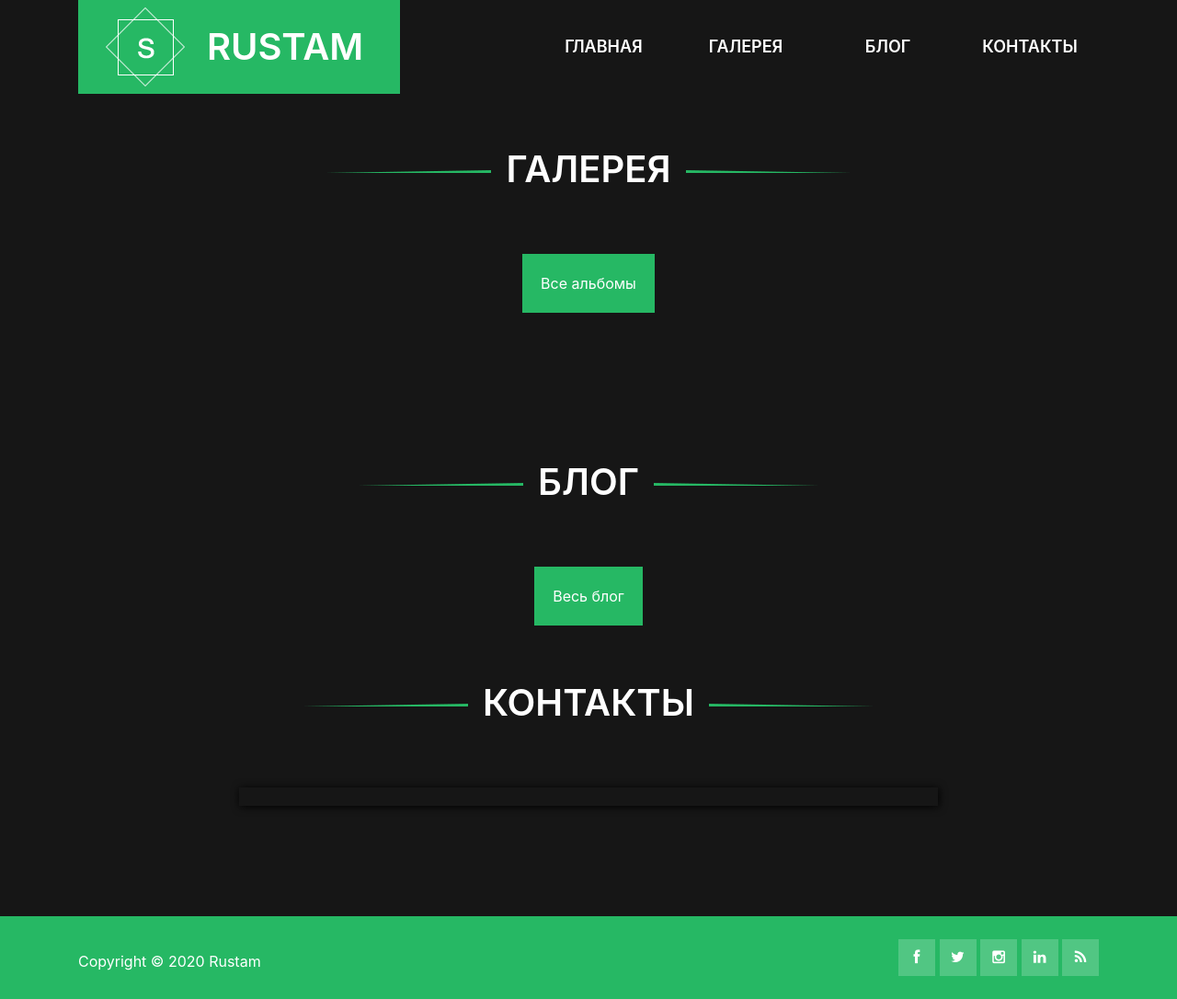
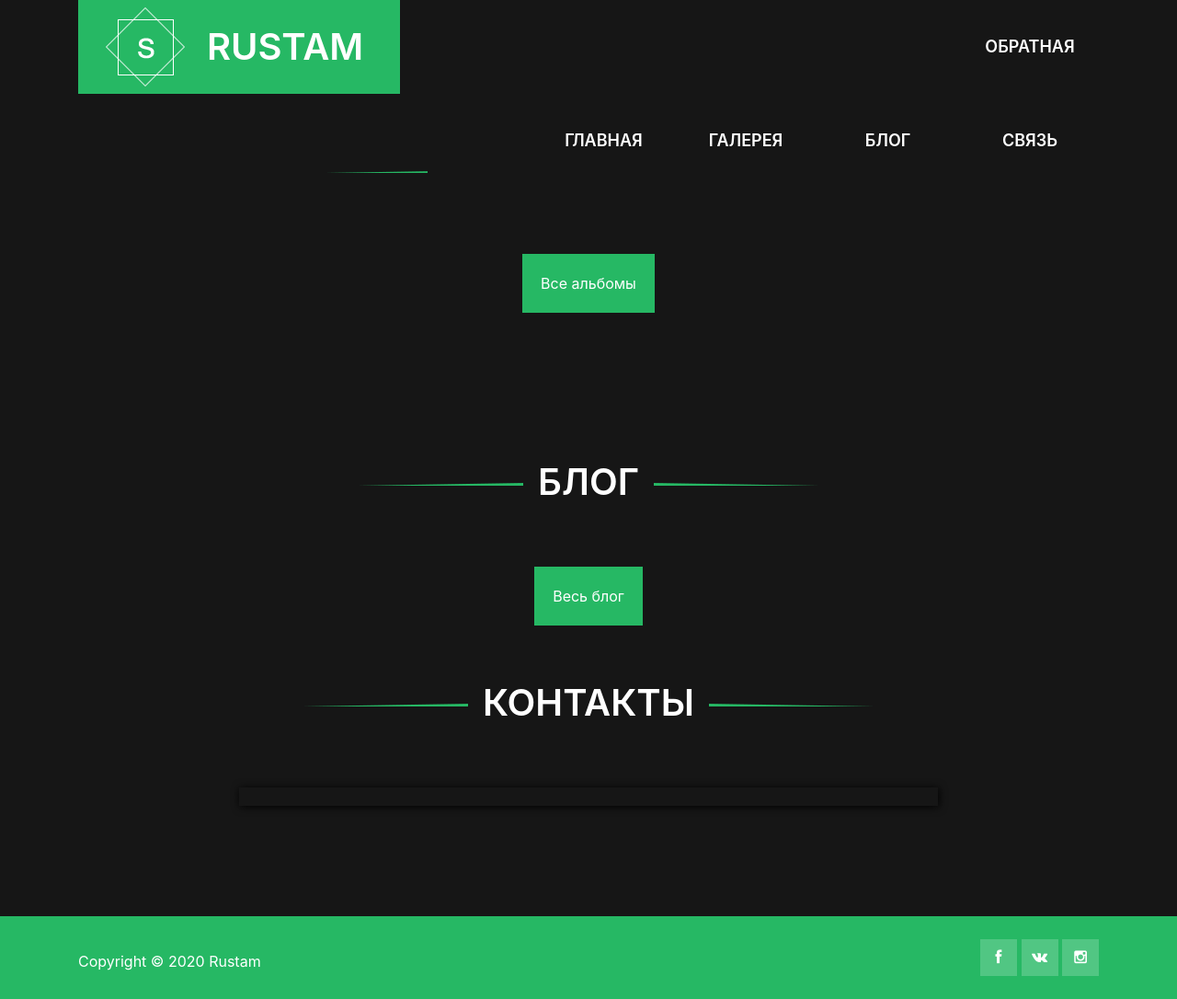
Before and after one commit to AnimaDei326/rus, a Django app: template rus/templates/rus/index.html in a window 1280 px wide. Shown: the whole page at 92% size. Run offline with Django 3.2, Linux system fonts and the light colour scheme; the template is opened without the code that fills it, so the values that code supplies are empty; some libraries are stand-ins or nearby versions.

Commit message:
menu; style for img

```diff
--- a/rus/static/rus/css/templatemo_style.css
+++ b/rus/static/rus/css/templatemo_style.css
@@ -708,6 +708,7 @@ h6 {
     overflow: hidden;
     transition: box-shadow .3s ease-in-out;
     border: none !important;
+    height: 250px;
 }
 
 .card:hover img {
@@ -750,7 +751,7 @@ h6 {
 
 .card-img, .card-img-detail {
     /*width: 250px;*/
-    height: 250px;
+    /* height: 250px; */
     object-fit: cover;
     object-position: 50% 50%;
 }
@@ -886,7 +887,7 @@ input.button {
     margin-top: 120px;
     background-color: #26b864;
     color: white;
-    padding: 25px 0;
+    padding: 40px 0;
 }
 
 .site-footer a {
--- a/rus/templates/rus/base.html
+++ b/rus/templates/rus/base.html
@@ -33,6 +33,7 @@
           integrity="sha384-Gn5384xqQ1aoWXA+058RXPxPg6fy4IWvTNh0E263XmFcJlSAwiGgFAW/dAiS6JXm" crossorigin="anonymous">
 
 
+    <script src="//code-ya.jivosite.com/widget/lxAP7YlWrk" async></script>
 </head>
 <body>
 <!--[if lt IE 7]>
@@ -56,7 +57,7 @@
                             <li><a href="/">Главная</a></li>
                             <li><a href="/topics/">Галерея</a></li>
                             <li><a href="/blogs/">Блог</a></li>
-                            <li><a href="/#form-contact">Контакты</a></li>
+                            <li><a href="/#form-contact">Обратная связь</a></li>
                         </ul>
                     </div> <!-- /.main-menu -->
                 </div> <!-- /.col-md-8 -->
@@ -69,7 +70,7 @@
                                 <li><a href="/">Главная</a></li>
                                 <li><a href="/topics/">Галерея</a></li>
                                 <li><a href="/blogs/">Блог</a></li>
-                                <li><a href="/#form-contact">Контакты</a></li>
+                                <li><a href="/#form-contact">Обратная связь</a></li>
                             </ul>
                         </div>
                     </div>
@@ -92,10 +93,8 @@
                 <div class="col-md-4 col-sm-6">
                     <ul class="social">
                         <li><a href="#" class="fa fa-facebook"></a></li>
-                        <li><a href="#" class="fa fa-twitter"></a></li>
+                        <li><a href="https://vk.com/id608448059" class="fa fa-vk" target="_blank"></a></li>
                         <li><a href="#" class="fa fa-instagram"></a></li>
-                        <li><a href="#" class="fa fa-linkedin"></a></li>
-                        <li><a href="#" class="fa fa-rss"></a></li>
                     </ul>
                 </div> <!-- /.col-md-6 -->
             </div> <!-- /.row -->
```
